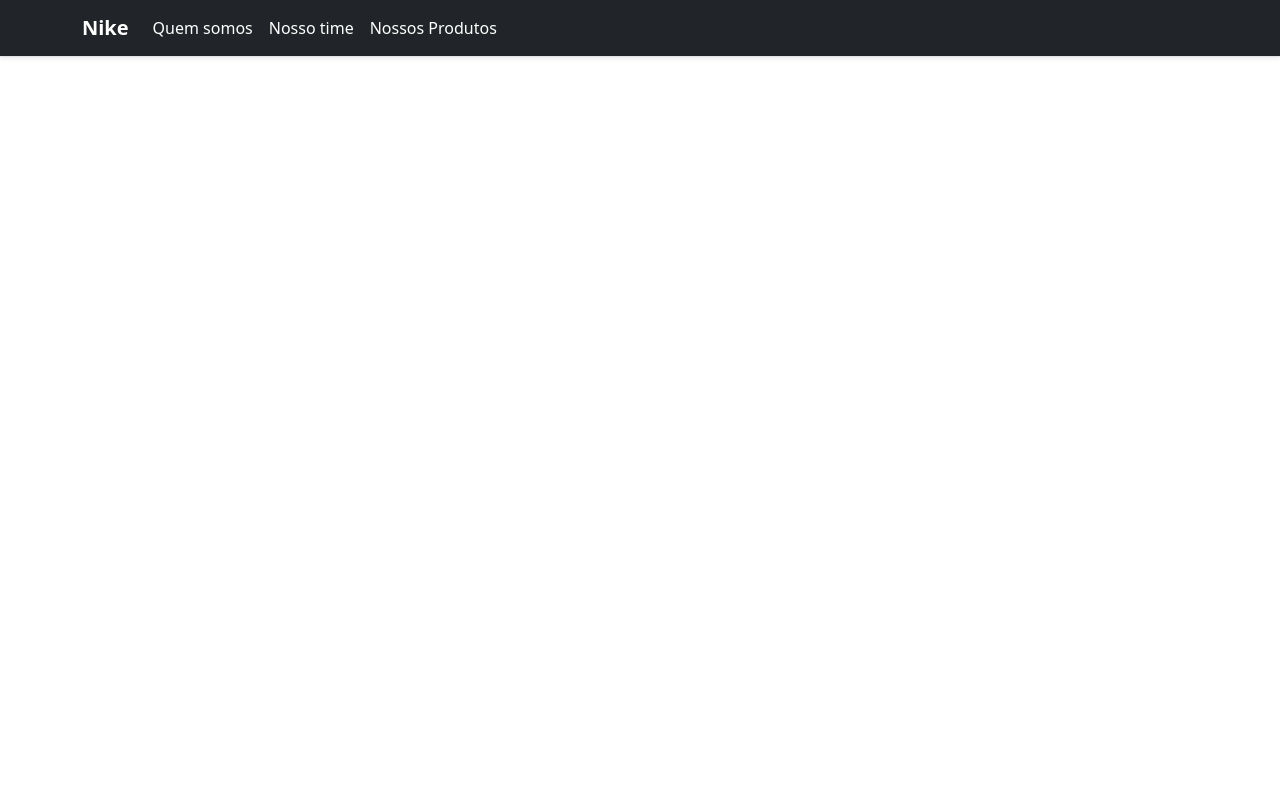
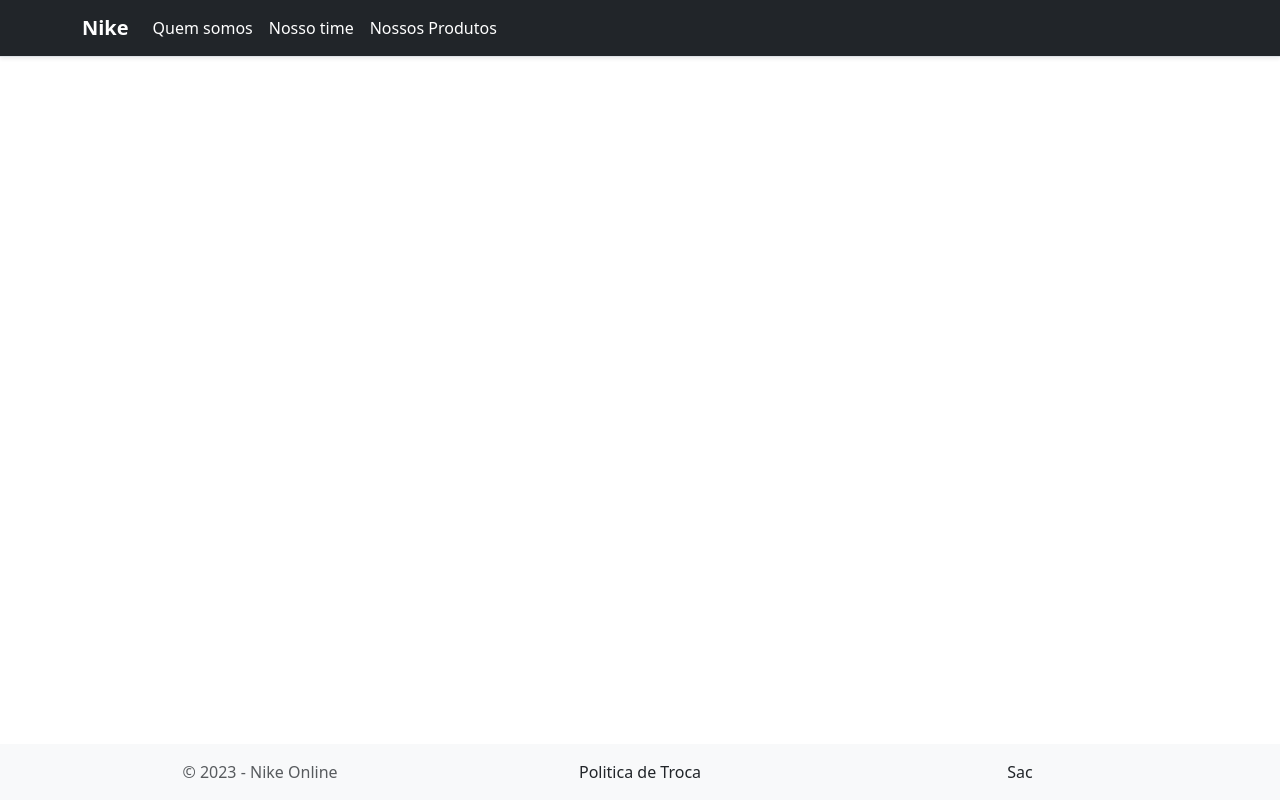
Before and after one commit to layllandrade/projeto-institutonu, a website: page index.html in a window 1280 px wide. Drawn offline with nearby package versions, Linux system fonts and the light colour scheme.

Commit message:
Criação do rodapé

```diff
--- a/index.html
+++ b/index.html
@@ -42,8 +42,21 @@
 
     </main>
 
-    <footer>
+    <footer class="boder-top fixed-bottom text-muted bg-light">
+        <div class="container">
+            <div class="row py-3 ">
+                <div class="col-12  col-md-4 text-center text-md-left">
+                    &copy; 2023 - Nike Online
+                </div>
+                <div class="col-12  col-md-4 text-center">
+                    <a href="#" class="text-decoration-none text-dark">Politica de Troca</a>
+                </div>
+                <div class="col-12  col-md-4 text-center text-md-right">
+                    <a href="#" class="text-decoration-none text-dark">Sac</a>
+                </div>
 
+            </div>
+        </div>
     </footer>
     <script src="node_modules/bootstrap/dist/js/bootstrap.bundle.js"></script>
   </body>
```
